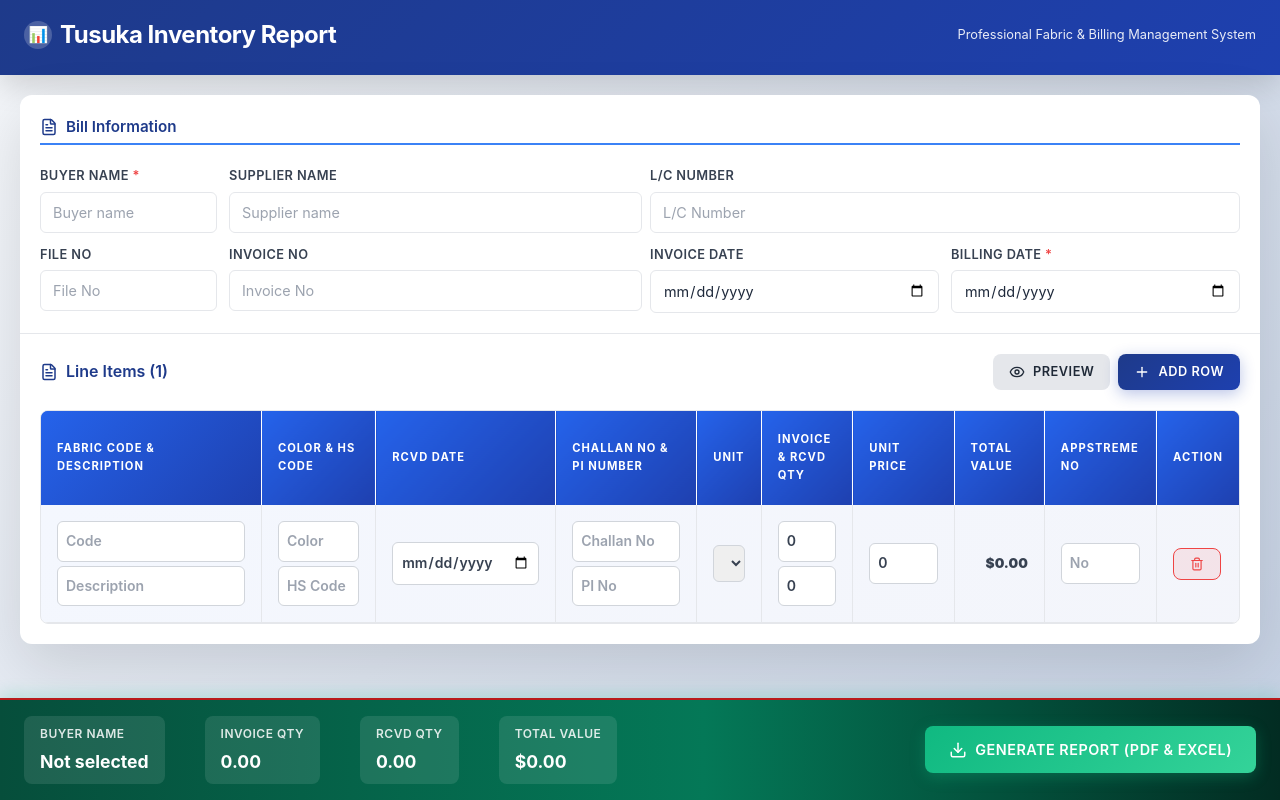
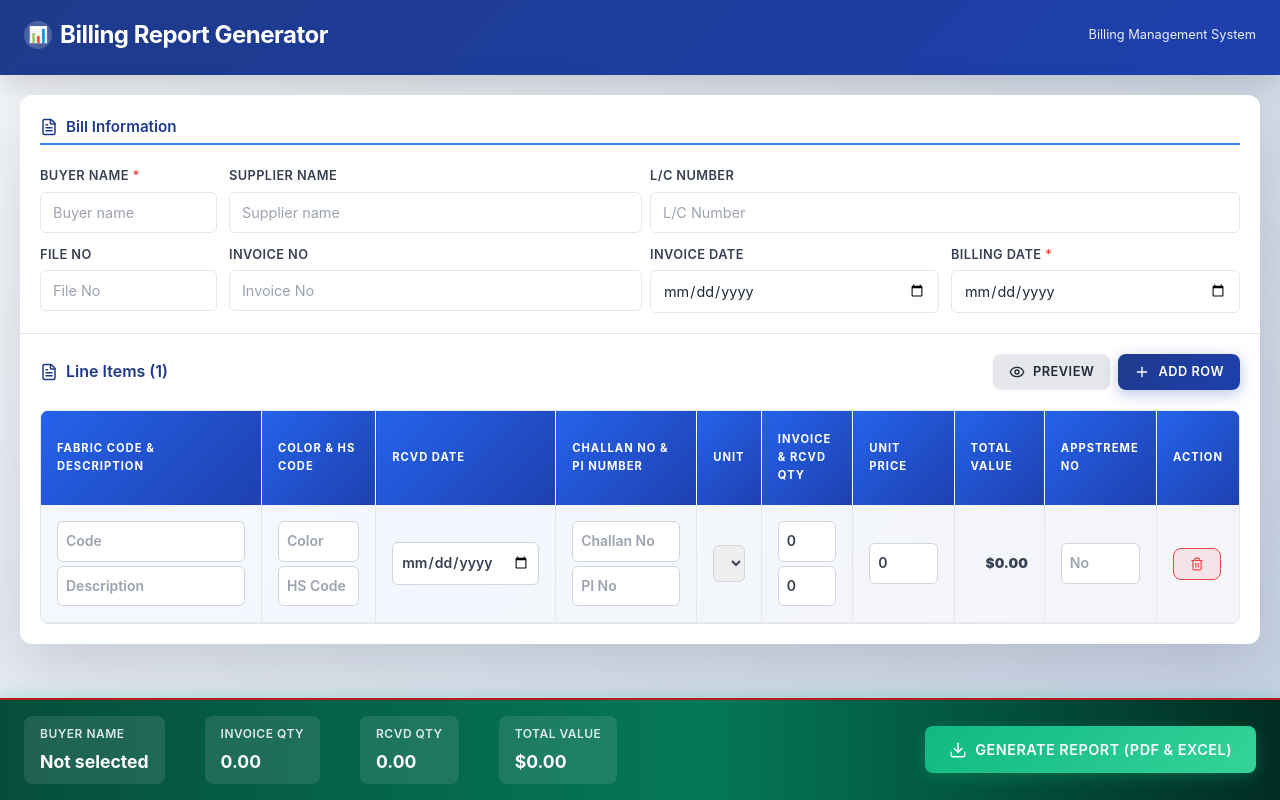
Before and after one commit to innovatesagor/PDF-Gen-TTL, a React (Vite) app: page / in a window 1280 px wide. Built offline with nearby package versions, Linux system fonts and the light colour scheme.

Commit message:
Update App.tsx

```diff
--- a/App.tsx
+++ b/App.tsx
@@ -116,10 +116,9 @@ const App: React.FC = () => {
         <div className="header-top">
           <div className="header-title">
             <div className="header-logo">📊</div>
-            <span>Tusuka Inventory Report</span>
+            <span>Billing Report Generator</span>
           </div>
-          <div className="header-subtitle">
-            Professional Fabric & Billing Management System
+          <div className="header-subtitle">Billing Management System
           </div>
         </div>
       </header>
```
